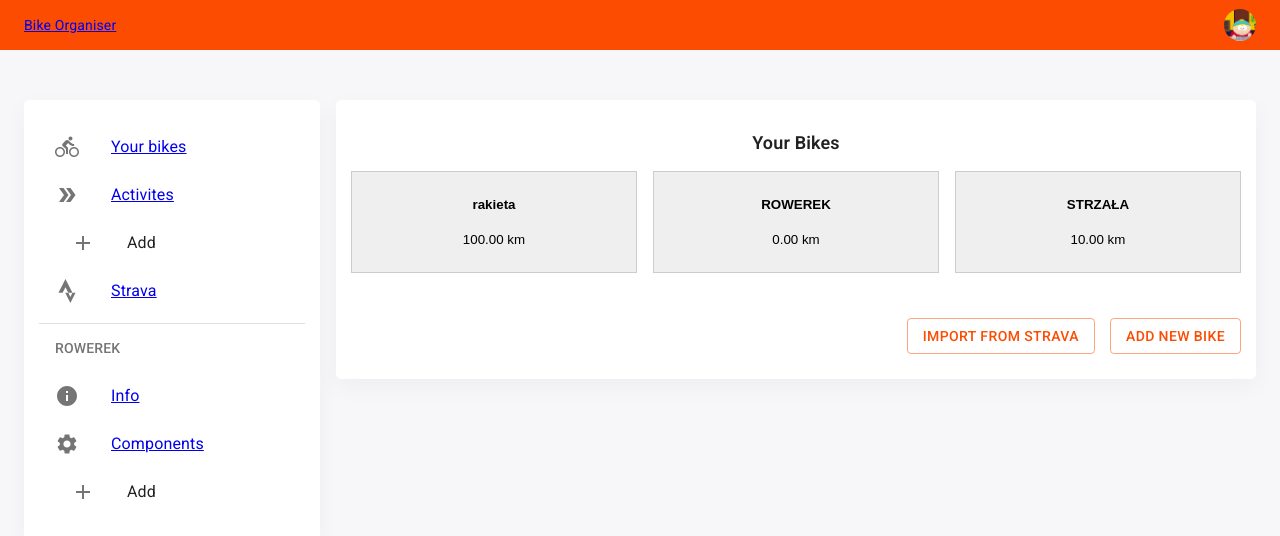
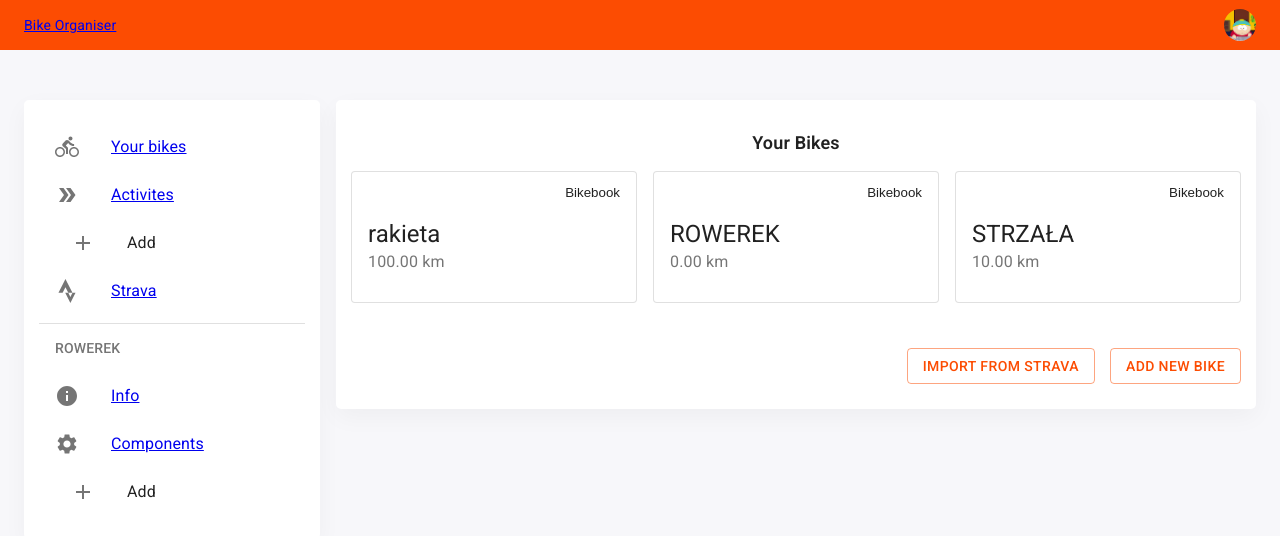
Before and after one commit to saren1986/bikebook, a React (Create React App) app: page /bike-list in a window 1280 px wide. Shown: the top 536 px of the page. Built offline with nearby package versions, Linux system fonts and the light colour scheme; no server answers.

Commit message:
change bikelist design

```diff
--- a/src/components/BikesPanel/BikeInfo/BikeInfo.jsx
+++ b/src/components/BikesPanel/BikeInfo/BikeInfo.jsx
@@ -2,9 +2,18 @@ import React from 'react';
 import Typography from '@material-ui/core/Typography';
 import PropTypes from 'prop-types';
 import { withRouter } from 'react-router-dom';
-import useStyles from './bikeInfo.style';
+import { makeStyles } from '@material-ui/core/styles';
+
+const useStyles = makeStyles((theme) => ({
+  header: {
+    display: 'flex',
+    alignItems: 'center',
+    justifyContent: 'center',
+  }
+}));
 
 const BikeInfo = ({ bike, history }) => {
+  console.log('Bike', bike);
   const classes = useStyles();
 
   const onEditClickHandler = () => {
@@ -24,7 +33,10 @@ const BikeInfo = ({ bike, history }) => {
       >
         {bike.name}
       </Typography>
-      <button onClick={onEditClickHandler}>edit</button>
+        <div className={classes.actionsBar}>
+          <button onClick={onEditClickHandler}>edit</button>
+        </div>
+
     </>
   );
 };
--- a/src/components/BikesPanel/BikeInfo/bikeInfo.style.js
+++ /dev/null
@@ -1,11 +0,0 @@
-import { makeStyles } from '@material-ui/core/styles';
-
-const useStyles = makeStyles((theme) => ({
-  header: {
-    display: 'flex',
-    alignItems: 'center',
-    justifyContent: 'center',
-  }
-}));
-
-export default useStyles;
--- a/src/components/BikesPanel/BikeList/BikeList.jsx
+++ b/src/components/BikesPanel/BikeList/BikeList.jsx
@@ -12,6 +12,7 @@ import * as actions from '../../../store/actions/index';
 const BikeList = ({ history }) => {
   const dispatch = useDispatch();
   const bikeList = useSelector((state) => state.bikes.list);
+
   const bikeClickHandler = (bikeId) => () => {
     dispatch(actions.setActiveBike(bikeId));
     history.push('/bike');
--- a/src/components/BikesPanel/BikeList/BikeTile/BikeTile.jsx
+++ b/src/components/BikesPanel/BikeList/BikeTile/BikeTile.jsx
@@ -2,21 +2,77 @@ import React from 'react';
 import PropTypes from 'prop-types';
 import Grid from '@material-ui/core/Grid';
 import { useSelector } from 'react-redux';
-import useStyles from './bikeTile.style';
+import { makeStyles } from '@material-ui/core/styles';
+import Card from '@material-ui/core/Card';
+import CardActions from '@material-ui/core/CardActions';
+import CardContent from '@material-ui/core/CardContent';
+import Button from '@material-ui/core/Button';
+import Typography from '@material-ui/core/Typography';
+import CardActionArea from '@material-ui/core/CardActionArea';
 import { formatDistance } from '../../../../utils/distanceFormatters';
+import StravaLong from '../../../../icons/Strava/StravaLong';
 
+const useStyles = makeStyles((theme) => ({
+  wrapper: {
+    border: '1px solid #ccc',
+    padding: '15px',
+    minHeight: '100px',
+    display: 'block',
+    textDecoration: 'none',
+    textAlign: 'center',
+    width: '100%',
+    cursor: 'pointer',
+    '&:active':
+      { color: 'inherit' },
+  },
+  name: {
+    fontWeight: 'bold',
+  },
+  top: {
+    display: 'flex',
+    justifyContent: 'center',
+    flexFlow: 'column',
+    '&> span': { display: 'block', margin: '10px 0' },
+  },
+  syncInfo: {
+    display: 'flex',
+    justifyContent: 'flex-end',
+    alignItems: 'center',
+    minHeight: 30,
+    marginTop: -10,
+    marginBottom: 10,
+  },
+  pos: {
+    marginBottom: 12,
+  },
+}));
 
 const BikeTile = ({ bike, click }) => {
   const classes = useStyles();
   const { lengthUnit } = useSelector((state) => state.user.units);
   return (
     <Grid item md={4} xs={12}>
-      <button type="button" className={classes.wrapper} onClick={click}>
-        <div className={classes.top}>
-          <span className={classes.name}>{bike.name}</span>
-          <span>{formatDistance(bike.distance, lengthUnit)}</span>
-        </div>
-      </button>
+      <Card
+        className={classes.root}
+        variant="outlined"
+      >
+        <CardActionArea onClick={click}>
+          <CardContent>
+            <div className={classes.syncInfo}>
+              {bike.strava ? <StravaLong /> : 'Bikebook'}
+            </div>
+            <Typography variant="h5" component="h2">
+              {bike.name}
+            </Typography>
+            <Typography className={classes.pos} color="textSecondary">
+              {formatDistance(bike.distance, lengthUnit)}
+            </Typography>
+            <Typography variant="body2" component="p">
+              {/* actions & stats */}
+            </Typography>
+          </CardContent>
+        </CardActionArea>
+      </Card>
     </Grid>
   );
 };
@@ -25,6 +81,7 @@ BikeTile.propTypes = {
     id: PropTypes.string.isRequired,
     name: PropTypes.string.isRequired,
     distance: PropTypes.number.isRequired,
+    strava: PropTypes.bool.isRequired,
   }).isRequired,
   click: PropTypes.func.isRequired,
 };
--- a/src/components/BikesPanel/BikeList/BikeTile/bikeTile.style.js
+++ /dev/null
@@ -1,27 +0,0 @@
-import { makeStyles } from '@material-ui/core/styles';
-
-const useStyles = makeStyles((theme) => ({
-  wrapper: {
-    border: '1px solid #ccc',
-    padding: '15px',
-    minHeight: '100px',
-    display: 'block',
-    textDecoration: 'none',
-    textAlign: 'center',
-    width: '100%',
-    cursor: 'pointer',
-    '&:active':
-      { color: 'inherit' },
-  },
-  name: {
-    fontWeight: 'bold',
-  },
-  top: {
-    display: 'flex',
-    justifyContent: 'center',
-    flexFlow: 'column',
-    '&> span': { display: 'block', margin: '10px 0' },
-  },
-}));
-
-export default useStyles;
```
